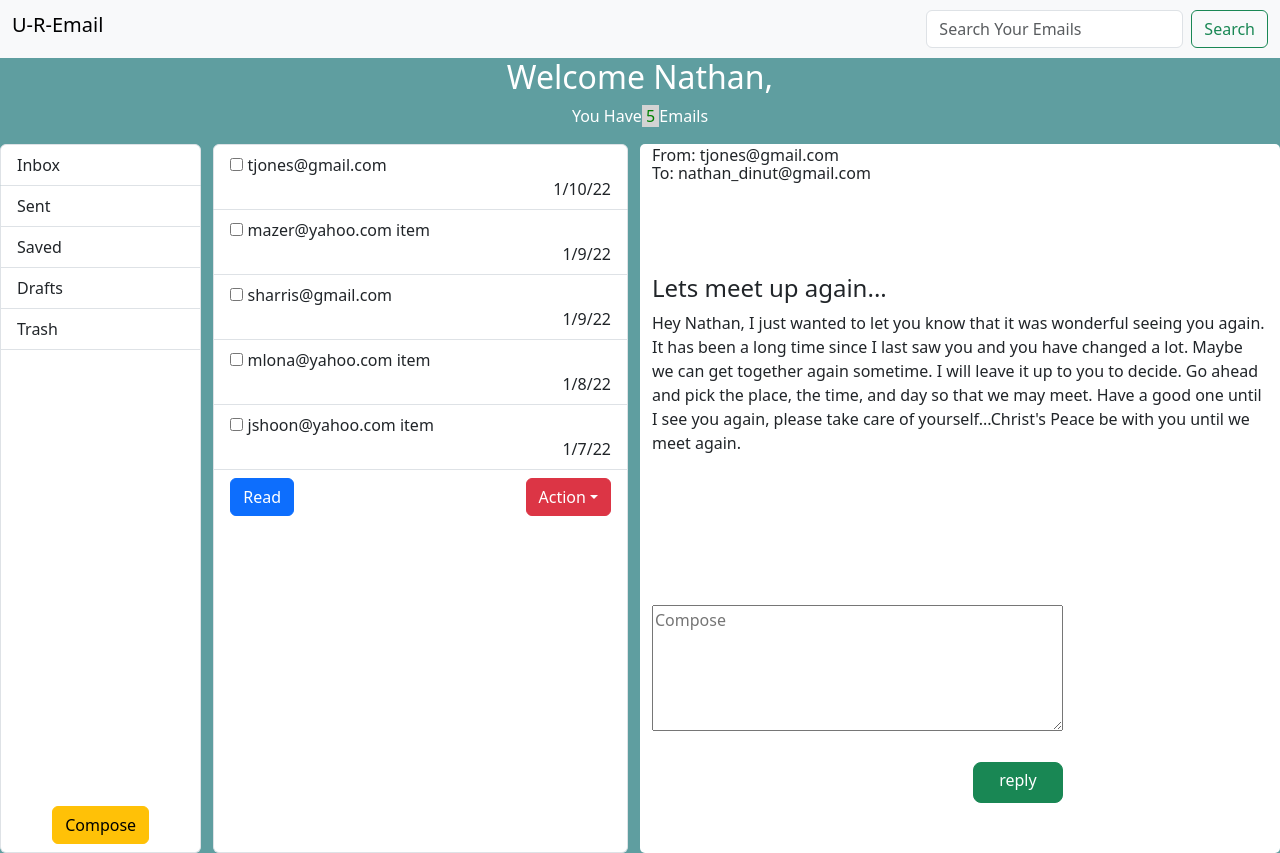
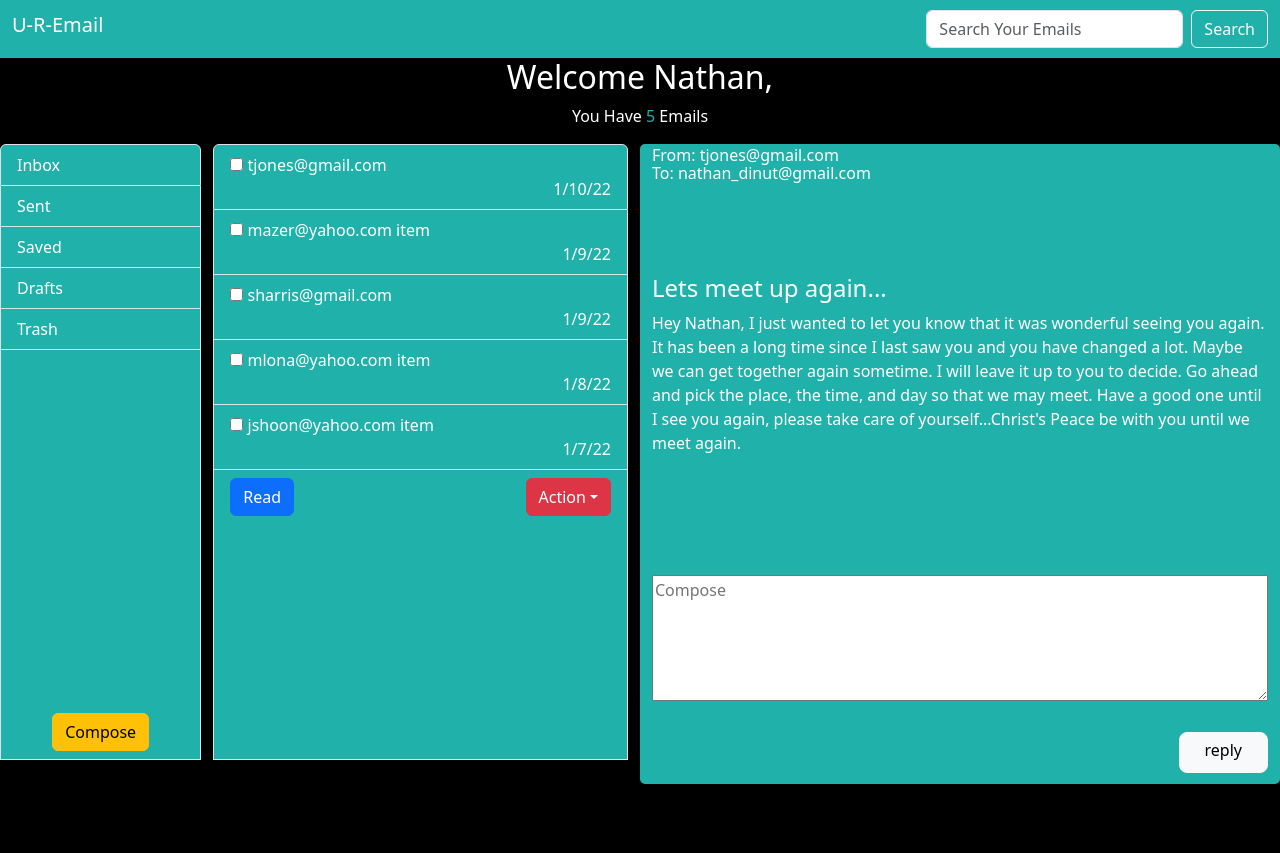
Before and after one commit to NathanDinut231/Bootstrap_Nathan_Dinut, a plain HTML site: page index.html in a window 1280 px wide. After the commit the page ends 800 px from the top, so only its background shows below. Drawn offline with nearby package versions, Linux system fonts and the light colour scheme.

Commit message:
added color

```diff
--- a/index.html
+++ b/index.html
@@ -12,16 +12,17 @@
   </head>
 <body>
 
-
-  <nav class="navbar navbar-expand-lg bg-body-tertiary">
+  <!--  -->
+  <!-- bg-body-tertiary -->
+  <nav class="navbar navbar-expand-lg navbar-custom">
     <div class="container-fluid">
       <!-- modified code below from an "a" tag to an "h3" tag -->
-      <h3 class="navbar-brand" >U-R-Email</h3>
+      <h3 class="navbar-brand text-white" >U-R-Email</h3>
       <div class="collapse navbar-collapse d-flex justify-content-end" id="navbarNavAltMarkup">
         <div class="navbar-nav">
         <!-- added a searchbar below -->
           <input class="form-control me-2" type="search" placeholder="Search Your Emails" aria-label="Search">
-      <button class="btn btn-outline-success" type="submit">Search</button>
+      <button class="btn btn-outline-light" type="submit">Search</button>
 
         </div>
       </div>
@@ -33,24 +34,27 @@
         <!-- added an email list below with checkboxes -->
         <div class="container-fluid">
           <div class="row d-flex justify-content-center">
-            <!-- First column below -->
-        <ul class="list-group col-sm-12 col-md-6 col-lg-2">
-          <li class="list-group-item">Inbox</li>
-          <li class="list-group-item">Sent</li>
-          <li class="list-group-item">Saved</li>
-          <li class="list-group-item">Drafts</li>
-          <li class="list-group-item">Trash</li>
-          <li class="list-group-item space_li d-flex align-items-end justify-content-center"><button class="btn btn-warning " type="submit">Compose</button></li>
+           <!-- First column below -->
+
+        <ul class="list-group col-sm-12 col-md-6 col-lg-2" >
+          <li class="list-group-item" style="background-color:lightseagreen; color:white;" >Inbox</li>
+          <li class="list-group-item" style="background-color:lightseagreen; color:white;">Sent</li>
+          <li class="list-group-item" style="background-color:lightseagreen; color:white;">Saved</li>
+          <li class="list-group-item" style="background-color:lightseagreen; color:white;">Drafts</li>
+          <li class="list-group-item" style="background-color:lightseagreen; color:white;">Trash</li>
+          <li class="list-group-item space_li d-flex align-items-end justify-content-center" style="background-color:lightseagreen; color:white;"><button class="btn btn-warning " type="submit">Compose</button></li>
+        <br>
         </ul>
+
 
         <!-- Second column with emails and dates below -->
         <ul class="list-group col-sm-12 col-md-6 col-lg-4">
-          <li class="list-group-item"><input type="checkbox"><span>  </span><span>tjones@gmail.com</span><span class="d-flex justify-content-end">1/10/22</span> </li>
-          <li class="list-group-item "><input type="checkbox"><span>  </span><span>mazer@yahoo.com item</span><span class="d-flex justify-content-end">1/9/22</span></li>
-          <li class="list-group-item"><input type="checkbox"><span>  </span><span>sharris@gmail.com</span><span class="d-flex justify-content-end">1/9/22</span> </li>
-          <li class="list-group-item"><input type="checkbox"><span>  </span><span>mlona@yahoo.com item</span><span class="d-flex justify-content-end">1/8/22</span></li>
-          <li class="list-group-item"><input type="checkbox"><span>  </span><span>jshoon@yahoo.com item</span><span class="d-flex justify-content-end">1/7/22</span>
-          <li class="list-group-item space_li"><div class="dropdown">
+          <li class="list-group-item" style="background-color:lightseagreen; color:white;"><input type="checkbox"><span>  </span><span>tjones@gmail.com</span><span class="d-flex justify-content-end">1/10/22</span> </li>
+          <li class="list-group-item" style="background-color:lightseagreen; color:white;"><input type="checkbox"><span>  </span><span>mazer@yahoo.com item</span><span class="d-flex justify-content-end">1/9/22</span></li>
+          <li class="list-group-item"style="background-color:lightseagreen; color:white;"><input type="checkbox"><span>  </span><span>sharris@gmail.com</span><span class="d-flex justify-content-end">1/9/22</span> </li>
+          <li class="list-group-item"style="background-color:lightseagreen; color:white;"><input type="checkbox"><span>  </span><span>mlona@yahoo.com item</span><span class="d-flex justify-content-end">1/8/22</span></li>
+          <li class="list-group-item"style="background-color:lightseagreen; color:white;"><input type="checkbox"><span>  </span><span>jshoon@yahoo.com item</span><span class="d-flex justify-content-end">1/7/22</span>
+          <li class="list-group-item space_li"style="background-color:lightseagreen; color:white;"><div class="dropdown">
             <div class="d-grid gap-2 d-md-block">
               <!-- below div is to separate READ button and DROPDOWN button -->
             <div class="d-flex justify-content-between">
@@ -59,27 +63,25 @@
             <!-- Dropdown menu from bootstrap below -->
             <button class=" btn btn-danger dropdown-toggle  " type="button" id="dropdownMenuButton1" data-bs-toggle="dropdown" aria-expanded="false">
               Action</button>
-            <ul class="dropdown-menu" aria-labelledby="dropdownMenuButton1">
-              <li><a class="dropdown-item" href="#">Inbox</a></li>
-              <li><a class="dropdown-item" href="#">Sent</a></li>
-              <li><a class="dropdown-item" href="#">Saved</a></li>
-              <li><a class="dropdown-item" href="#">Drafts</a></li>
-              <li><a class="dropdown-item" href="#">Trash</a></li>
-            </ul>
           </div>
           </div></li>
+        <br>
         </ul>
+
       <!-- Third column below with textbox and open email -->
-      <div class="email_container col-sm-12 col-md-12 col-lg-6">
+      <div class="email_container col-sm-12 col-md-12 col-lg-6" style="background-color:lightseagreen; color:white;">
         <p class="email_p">From: tjones@gmail.com</p>
         <p class="email_p">To: nathan_dinut@gmail.com</p>
         <div class="email_div"><h4>Lets meet up again...</h4></div>
         <div class="written_email"><p>Hey Nathan, I just wanted to let you know that it was wonderful seeing you again. It has been a long time since I last saw you and you have changed a lot. Maybe we can get together again sometime. I will leave it up to you to decide. Go ahead and pick the place, the time, and day so that we may meet. Have a good one until I see you again, please take care of yourself...Christ's Peace be with you until we meet again. </p></div>
         <!-- text area below to respond to sender -->
-        <div class="textarea_container col-lg-8">
-          <textarea style="width: 100%;"name="" id="" cols="80" rows="5" placeholder="Compose"></textarea>
-          <input style="float: right;" class = "textarea_button btn btn-success"type="button" value="reply">
+        <div class="textarea_container ">
+          <textarea style="width: 100%;"name="" id="" cols="0" rows="5" placeholder="Compose"></textarea>
+          <input style="float: right;" class = "textarea_button btn btn-light"type="button" value="reply">
+
+
         </div>
+
 
 
 
--- a/style.css
+++ b/style.css
@@ -1,6 +1,16 @@
 body{
-    background-color: cadetblue !important;
+    background-color: black!important;
+
 }
+.navbar-custom{
+    background-color: #20B2AA;
+    color:white
+}
+
+.navbar-text{
+    color:white;
+}
+
 .welcome_h2{
     text-align: center;
     color: white;
@@ -11,14 +21,15 @@ body{
 
 }
 .five_span{
-    color:green;
-    background-color: lightgray;
+    color:lightseagreen;
+    /* background-color: lightgray; */
 
 }
 /* the last line of the list extended so that it's height is even */
 .space_li{
     height: 100%;
 }
+
 
 .drop_class{
     text-align: right;
@@ -27,6 +38,7 @@ body{
 .email_container{
     background-color: white;
     border-radius: 5px;
+    height: 80vh;
 
 }
 .email_p{
@@ -38,7 +50,7 @@ body{
 }
 
 .textarea_container{
-    margin-top: 150px;
+    margin-top: 120px;
 }
 
 .textarea_button{
```
